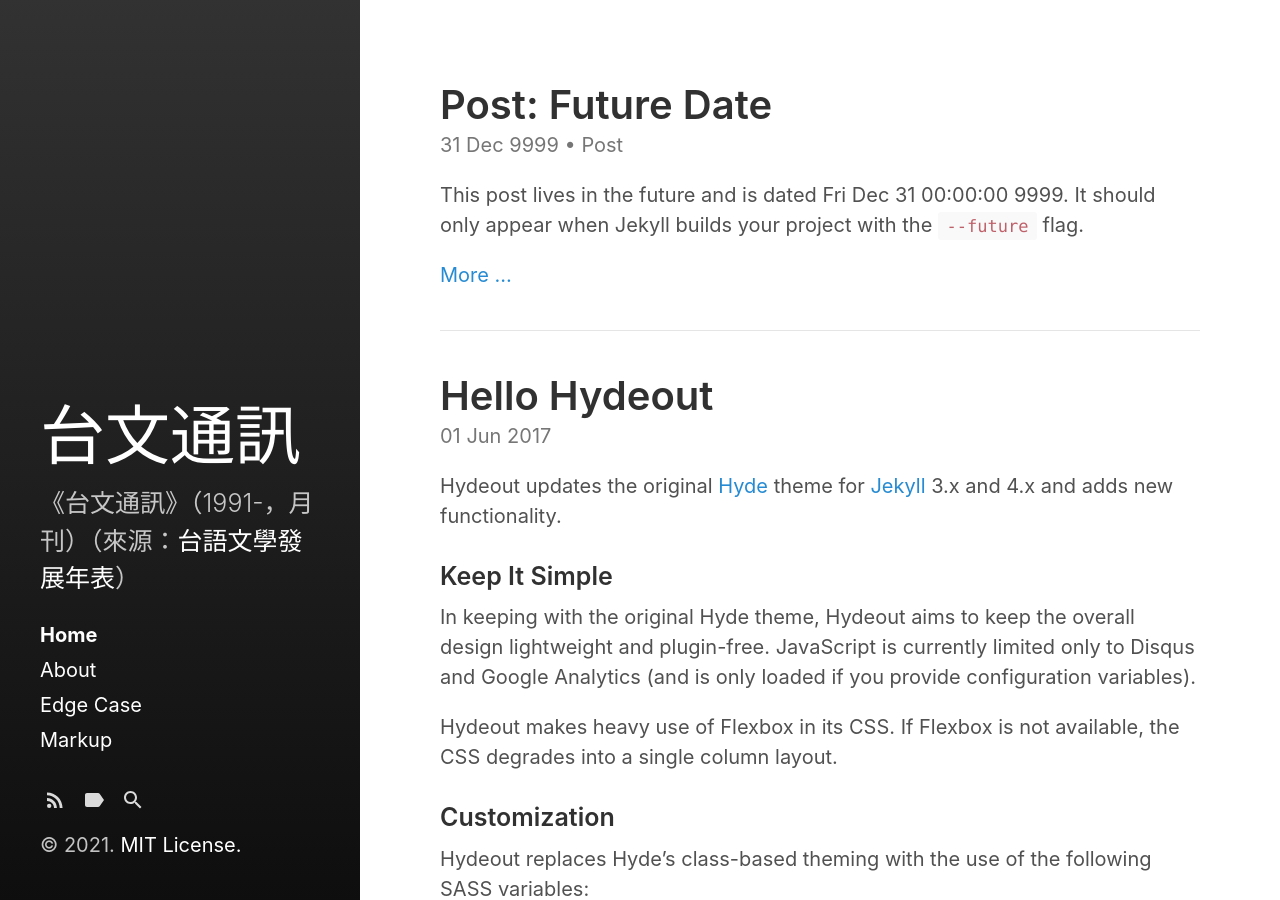
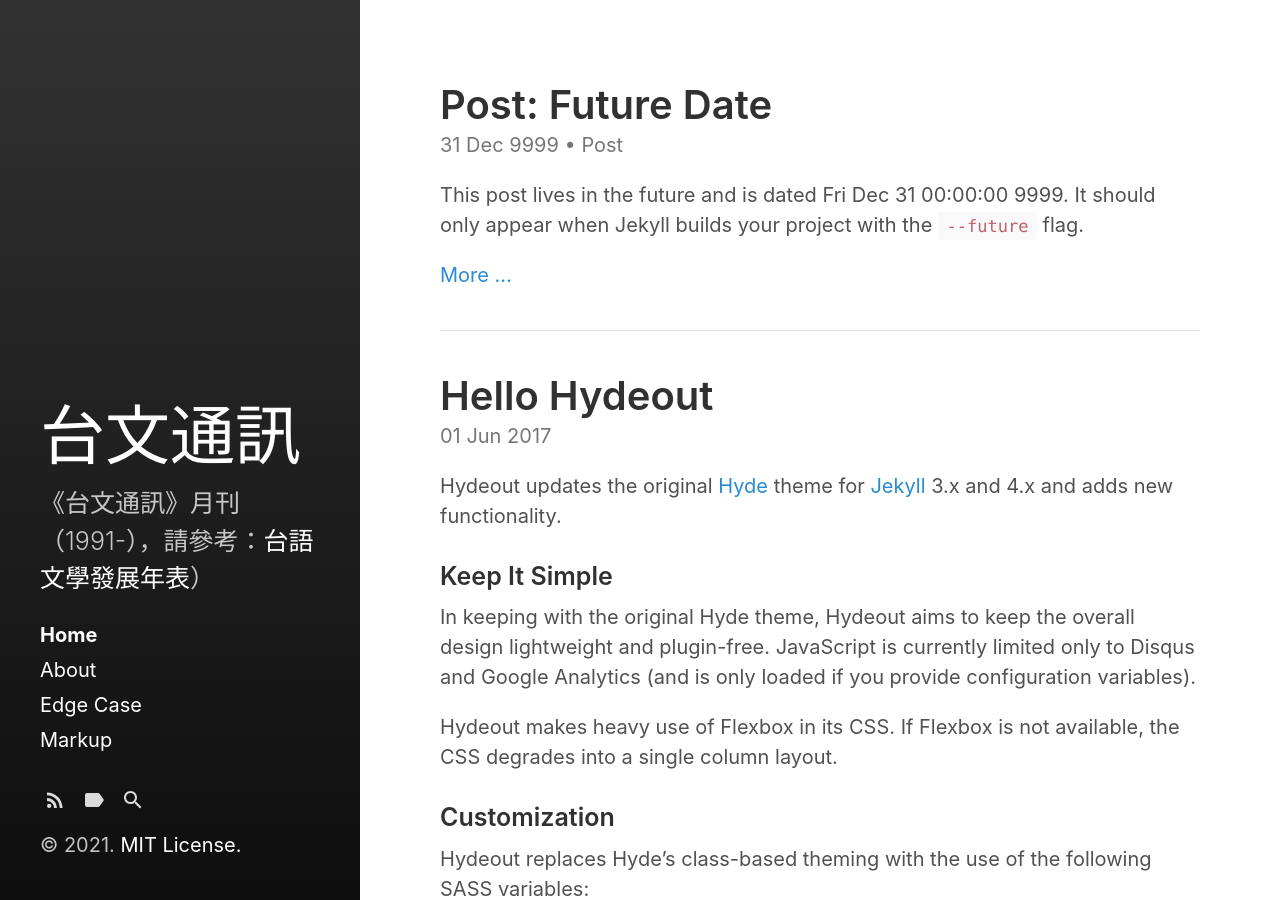
Before and after one commit to TaibunThongsin/TaibunThongsin, a Jekyll site: the page built from docs/index.html, in a window 1280 px wide and 900 px high. Built offline with Jekyll 4.4.1, drawn with Linux system fonts in a browser that asks for light colours; the list of posts is cut into pages by our own code.

Commit message:
Update _config.yml

```diff
--- a/docs/_config.yml
+++ b/docs/_config.yml
@@ -5,7 +5,7 @@
 # Setup
 title:            台文通訊
 tagline:          'Tâi-bûn Thong-sìn'
-description:      '《台文通訊》（1991-，月刊）（來源：<a href="http://tgbhsuliau.nmtl.gov.tw/opencms/library/timeline/?sort=asc&sy=1991&ey=1991&keyword=%E5%8F%B0%E6%96%87%E9%80%9A%E8%A8%8A" target="_blank">台語文學發展年表</a>）'
+description:      '《台文通訊》月刊（1991-），請參考：<a href="http://tgbhsuliau.nmtl.gov.tw/opencms/library/timeline/?sort=asc&sy=1&ey=3000&keyword=%E5%8F%B0%E6%96%87%E9%80%9A%E8%A8%8A" target="_blank">台語文學發展年表</a>）'
 url:              https://taibunthongsin.github.io/TaibunThongsin/
 baseurl:          '/'
                   # the optional subpath of your site, e.g. "/blog"
```
